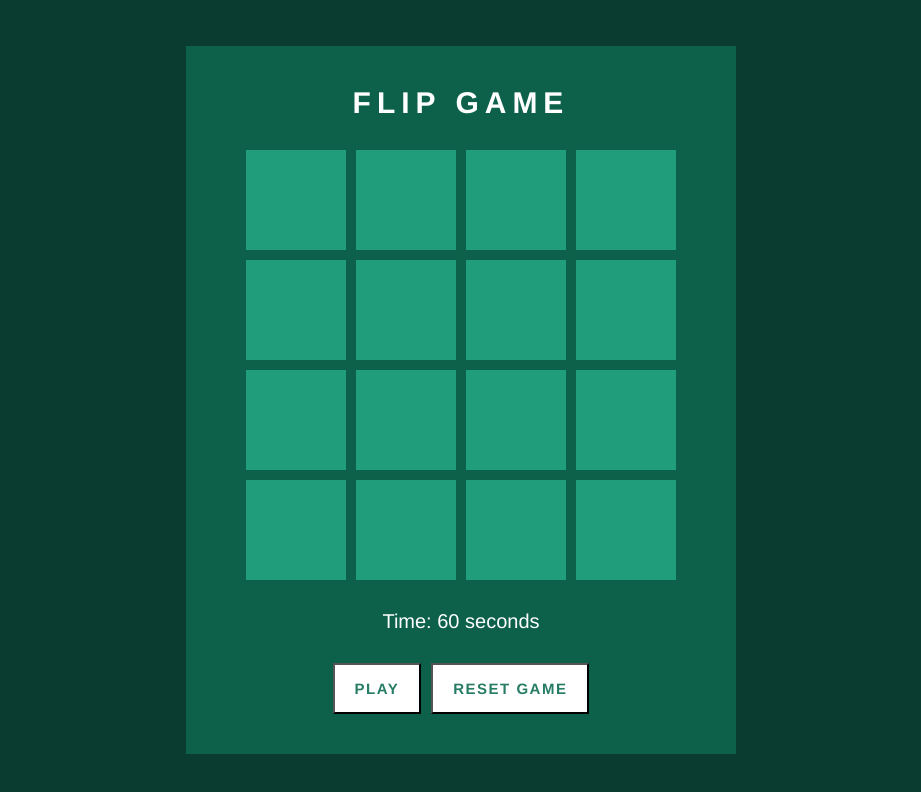
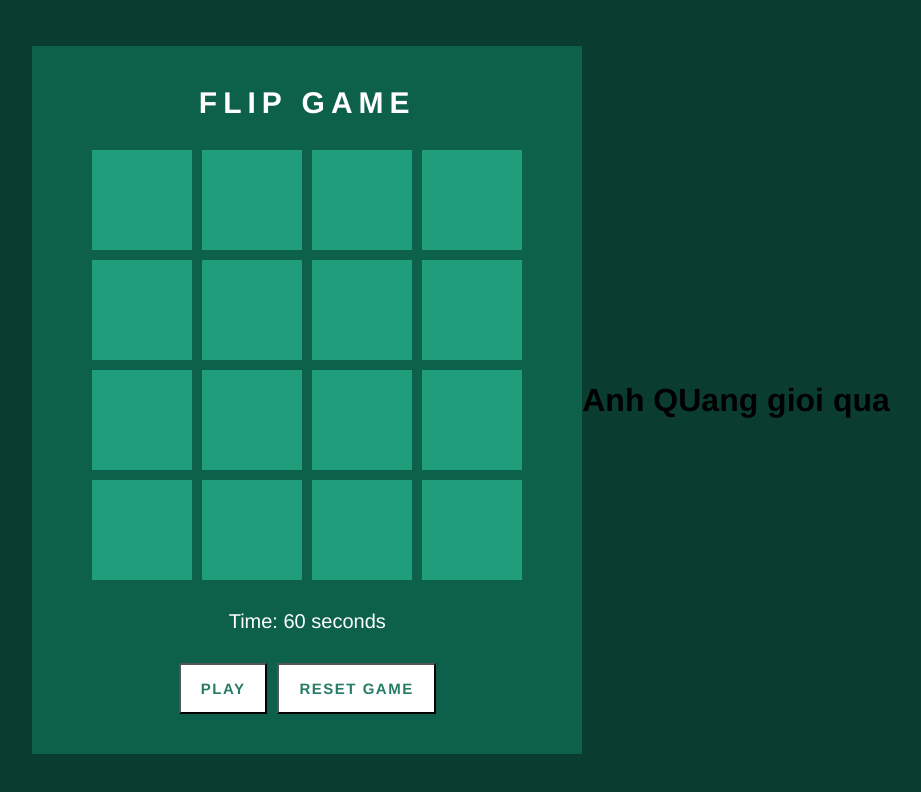
Before and after one commit to MinnWangg/FlipGame, a plain HTML site: page index.html in a window 1280 px wide. Shown: the whole page, without its empty margins (179-1100 px from the left). Drawn offline with Linux system fonts and the light colour scheme.

Commit message:
Update index.html

```diff
--- a/index.html
+++ b/index.html
@@ -18,5 +18,6 @@
         </div>
     </div>
     <script src="script.js"></script>
+    <h1>Anh QUang gioi qua</h1>
 </body>
 </html>
```
